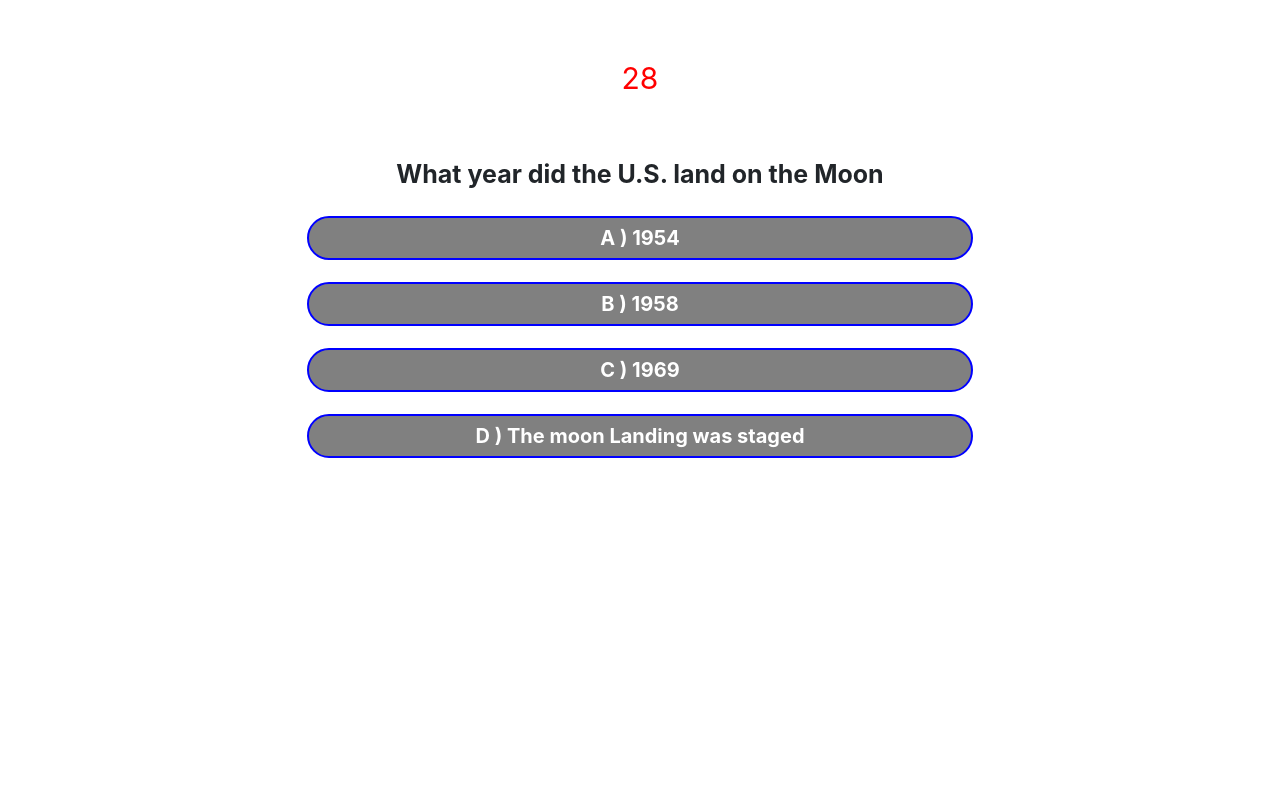
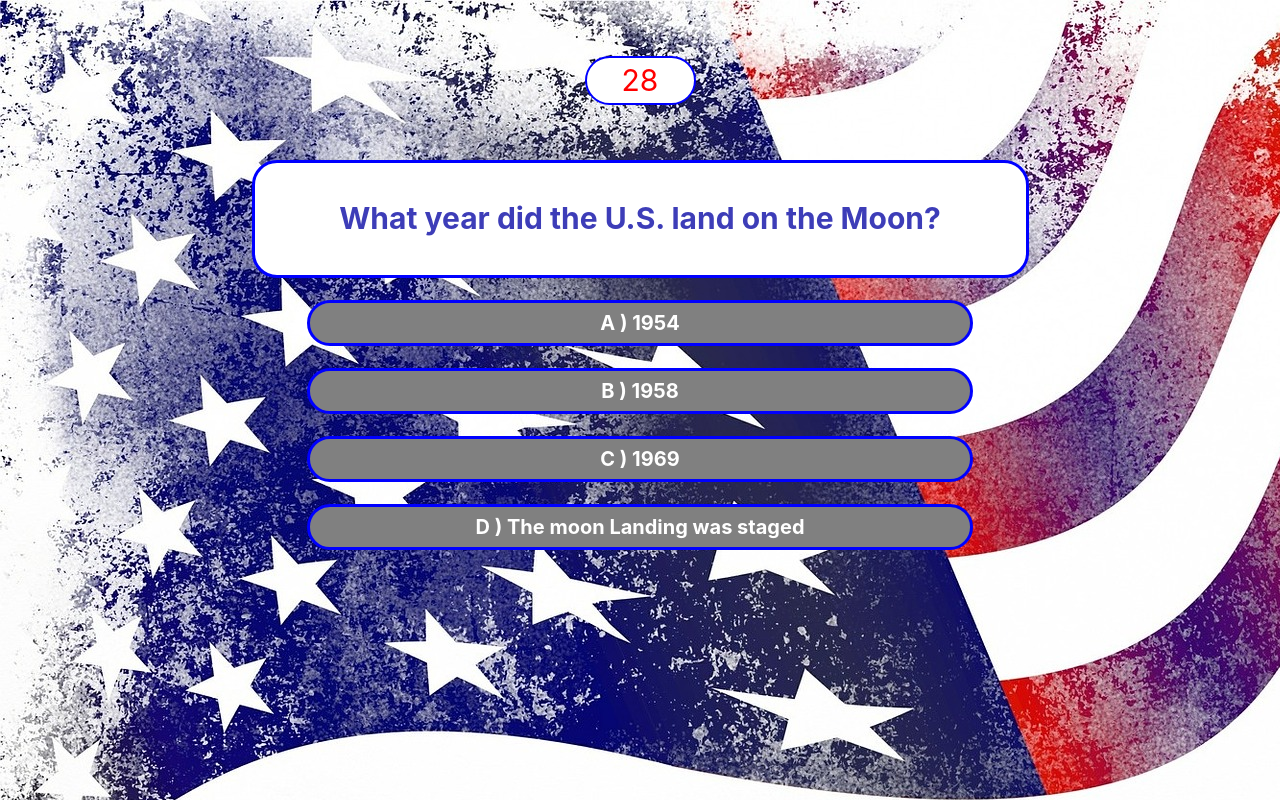
Before and after one commit to bmdito/TriviaGame, a plain HTML site: page index.html in a window 1280 px wide. Both pictures are taken after a click on the button "Lets get Started!". Drawn offline with nearby package versions, Linux system fonts and the light colour scheme.

Commit message:
Final Submit Draft

```diff
--- a/assets/css/style.css
+++ b/assets/css/style.css
@@ -1,4 +1,8 @@
 
+
+body{
+    background-image:URL("../images/America.jpg");
+}
 
 h1 {
     color:white;
@@ -11,12 +15,20 @@ h1 {
     background-size: cover;
     margin-top:15%;
     height:500px;
+    border-radius:25px;
 }
 .questions {
     margin-top: 5%;
     font-weight:bolder;
-    font-size: 25px;
+    font-size: 30px;
     border-radius:25px;
+    color:rgb(61, 61, 184);
+    background-color: white;
+    border: 3px solid blue;
+    margin-right:15%;
+    margin-left:15%;
+    padding:3%;
+
 }
 
 .answers {
@@ -24,7 +36,7 @@ h1 {
     font-size: 20px;
     background-color:gray;
     padding:5px;
-    border:2px solid blue;
+    border: 3px solid blue;
     margin-right:20%;
     margin-left:20%;
     font-weight:bold;
@@ -56,7 +68,13 @@ h1 {
     margin-top:20%;
 
 }
-
+#timer{
+    background-color:white;
+    margin-left:45%;
+    margin-right:45%;
+    border:2px solid blue;
+    border-radius:25px;
+}
 .temp {
     color:blue;
 }
@@ -67,11 +85,20 @@ h1 {
     color: red;
 }
 
+#showAnswer {
+    border: 3px solid blue;
+    background-color:white;
+    border-radius:25px;
+    margin-right:20%;
+    margin-left:20%;
+    padding:4%;
+}
+
 /* inidivual result lines */
 .result {
  margin-top:3%;
  font-size:25px;
- border: 2px solid black;
+ border: 3px solid blue;
  background-color:white;
  border-radius:25px;
  margin-right:20%;
@@ -88,10 +115,11 @@ h1 {
 /* Parent div of results */
 
 #results {
-    border: 2px solid black;
+    border: 3px solid blue;
     margin-top:4%;
     padding:2%;
     background-color:lightslategray;
+    border-radius:25px;
 }
 
 .yup {
--- a/assets/javascript/app.js
+++ b/assets/javascript/app.js
@@ -2,7 +2,7 @@
 
 var questionArray = [
 
-"What year did the U.S. land on the Moon",
+"What year did the U.S. land on the Moon?",
 "Where was the first shot of the American Revolutionary War fired?",
 "The Louisiana Purchase was made when the US bought 827,000 sq miles of land from _________ for $ ________? ",
 "The Statue of Liberty was gifted to the United States by which Country?",
@@ -18,7 +18,7 @@ var answerArray = [
     ["Concord", "Saratoga", "New York", "Lexington"],
     ["Russia, 10 million", "Spain, 23 million", "France, 15 million", "Sioux Nation, beads & rifles"],
     ["Italy", "Great Britain", "Spain", "France"],
-    ["Delaware", "Massachusetts", "Boston", "Philadelphia"],
+    ["St. Louis", "New York", "Boston", "Philadelphia"],
     ["Richard Nixon", "Lyndon Baines Johnson", "Gerald Ford", "Your Mom"],
     ["Thomas Jefferson", "Patrick Henry", "John Adams", "John Ellington"],
     ["1861", "1873", "1776", "1883"]
@@ -45,6 +45,7 @@ var selectedAnswer;
 $(window).on("load", function(){
     $("#gameArea").hide();
     $("#results").hide();
+    $("#showAnswer").hide();
 })
 
 // start quiz, clear jumbo
@@ -206,6 +207,8 @@ function finalResults (){
    $("#noAnswer").text("Unanswered: "+unanswered);
    var restartClick = $("<button>Restart Game!</button>").attr("class", "btn btn-success restart" );
    $("#res").append(restartClick);
+
+
 }
 
 // reset the game
```
Also changed, not shown: assets/images/America.jpg (added).
